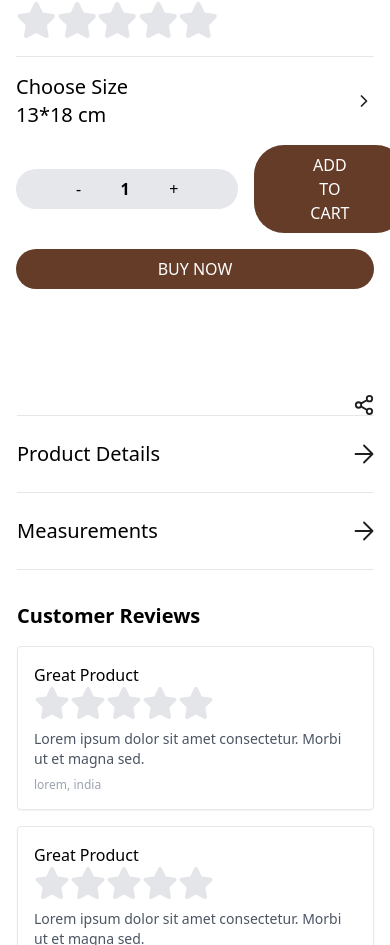
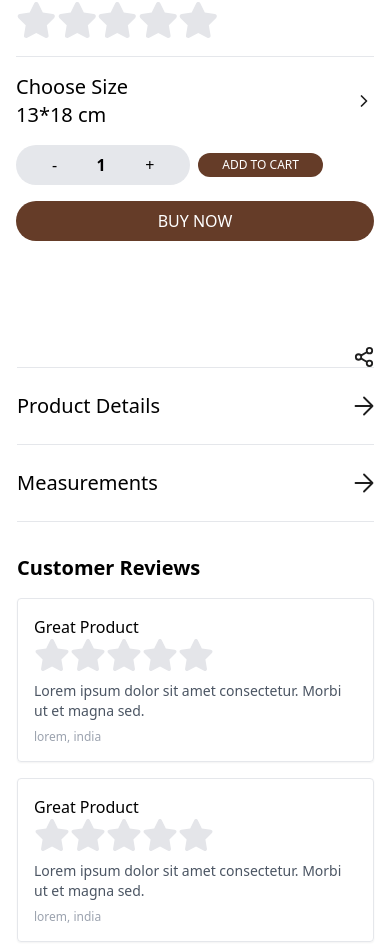
Before and after one commit to Rishikagi/Product-specific, a React (Vite) app: page / in a window 390 px wide. Shown: the part 912-1857 px from the top of the page. Built offline with nearby package versions, Linux system fonts and the light colour scheme.

Commit message:
first commit

```diff
--- a/src/Product.jsx
+++ b/src/Product.jsx
@@ -92,9 +92,9 @@ cursor-pointer overflow-x-auto whitespace-nowrap">
     <img src={arrow} alt="" className="w-5 h-5  cursor-pointer transtion-transform duration-300 ease-in-out hover:scale-75" />
   </div>
 
-          <div className="flex items-center gap-4 w-fit">
+          <div className="flex items-center gap-2 flex-wrap sm:flex-nowrap w-full sm:w-fit">
   {/* Quantity Counter */}
-  <div className="flex items-center bg-gray-200 rounded-[30px] gap-2 px-12 py-1">
+  <div className="flex items-center bg-gray-200 rounded-[30px] gap-2 px-6 py-1 sm:px-12 ">
     <button
       className="px-3 py-1 rounded-[30px]"
       onClick={() => handleQuantityChange(-1)}
@@ -116,7 +116,7 @@ cursor-pointer overflow-x-auto whitespace-nowrap">
   </div>
 
   {/* Add to Cart Button */}
-  <button className="px-14 py-2 max-h-[150px] md:max-h-none bg-button text-white rounded-[30px] transition-transform duration-300 ease-in-out hover:bg-black">
+  <button className="px-6 py-1 text-xs sm:px-14 sm:py-2 sm:text-sm bg-button text-white rounded-[30px] transition-transform duration-300 ease-in-out hover:bg-black">
     ADD TO CART
   </button>
 </div>
```
